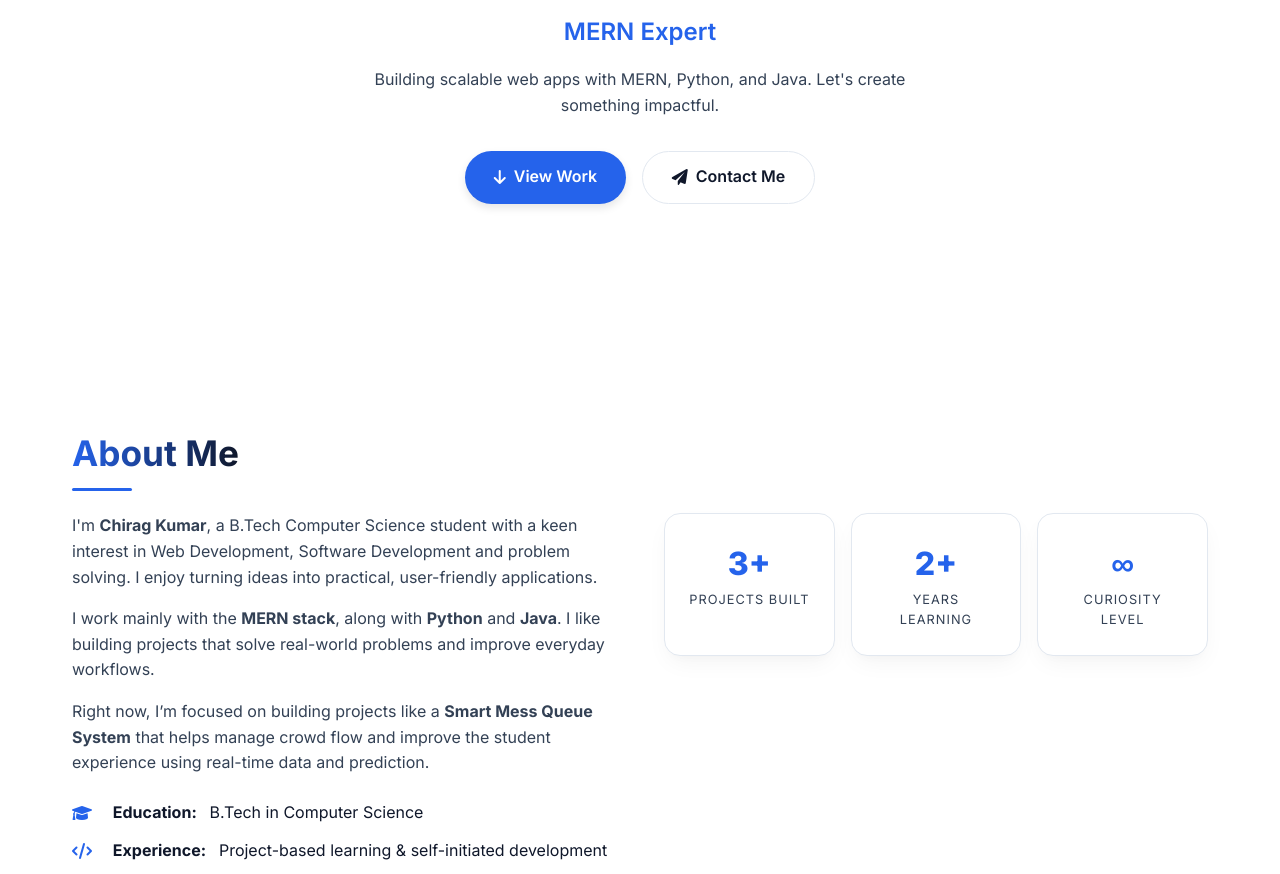
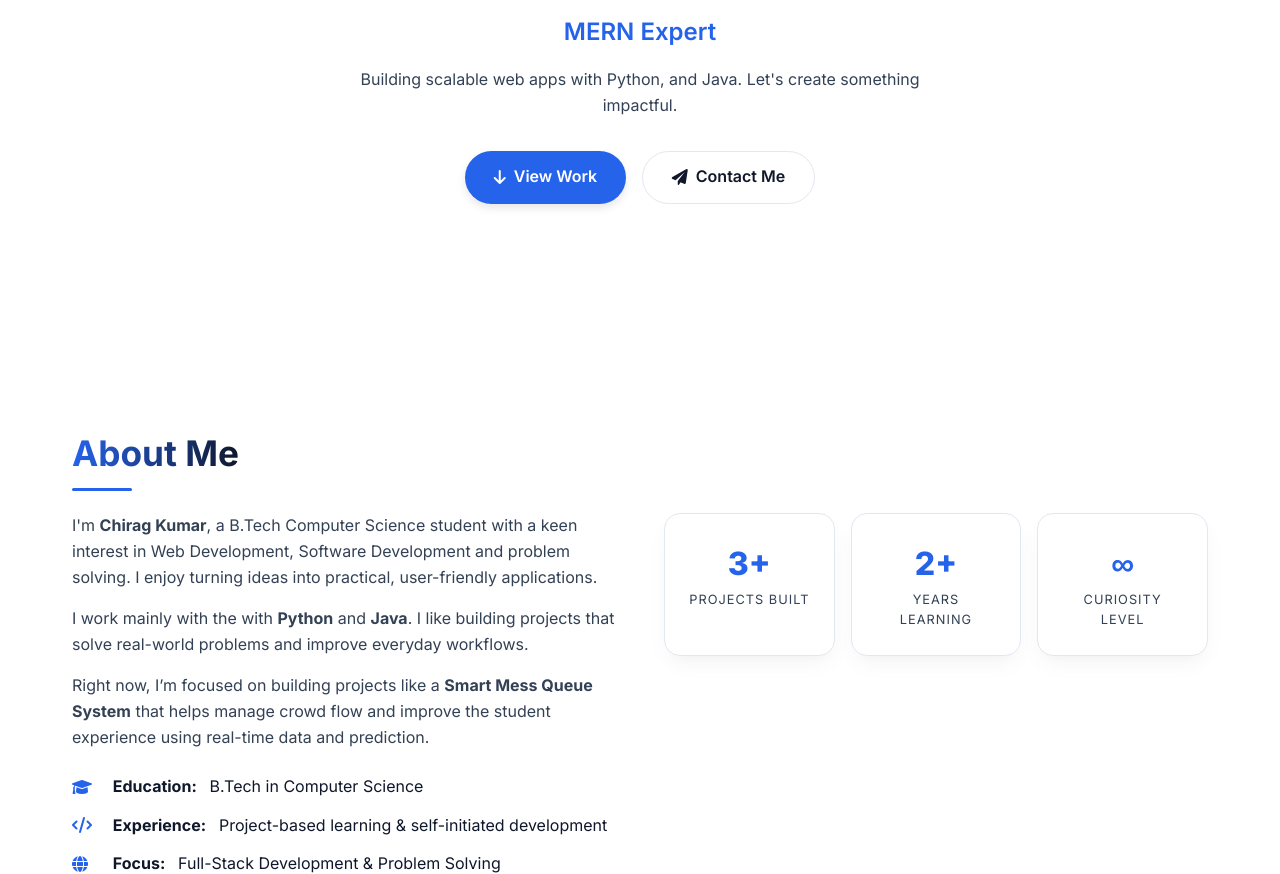
Before and after one commit to ChiragKumar-7763/Portfolio_ChiragKumar, a plain HTML site: page index.html in a window 1280 px wide. Shown: the part 454-1328 px from the top of the page. Drawn offline with Linux system fonts and the light colour scheme.

Commit message:
This is the initial commit

```diff
--- a/index.html
+++ b/index.html
@@ -50,7 +50,7 @@
                 <div class="tagline">
                     <span class="typed-text" id="typed"></span>
                 </div>
-                <p class="intro-text">Building scalable web apps with MERN, Python, and Java. Let's create something
+                <p class="intro-text">Building scalable web apps with Python, and Java. Let's create something
                     impactful.</p>
                 <div class="btn-group">
                     <a href="#projects" class="btn btn-primary"><i class="fas fa-arrow-down"></i> View Work</a>
@@ -68,8 +68,7 @@
                         <p>I'm <strong>Chirag Kumar</strong>, a B.Tech Computer Science student with a keen
                             interest in Web Development, Software Development and problem solving. I enjoy turning ideas into practical,
                             user-friendly applications.</p>
-                        <p>I work mainly with the <strong>MERN stack</strong>, along with <strong>Python</strong> and
-                            <strong>Java</strong>. I like building projects that solve real-world problems and improve
+                        <p>I work mainly with the with <strong>Python</strong> and <strong>Java</strong>. I like building projects that solve real-world problems and improve
                             everyday workflows.
                         </p>
                         <p>Right now, I’m focused on building projects like a <strong>Smart Mess Queue System</strong>
```
